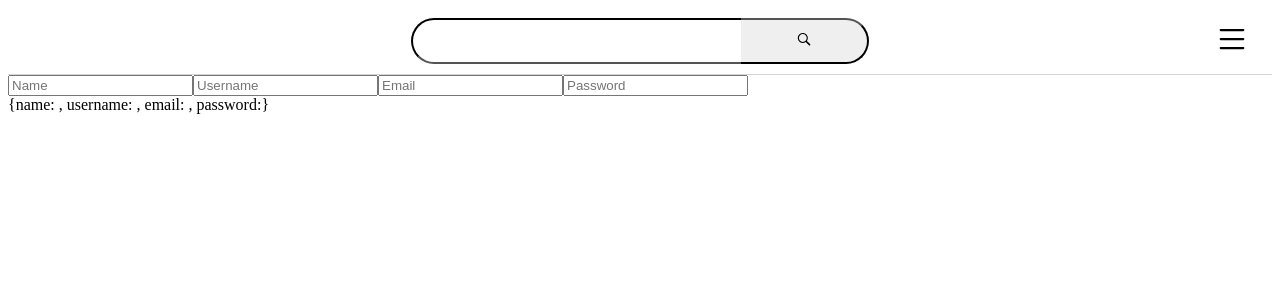
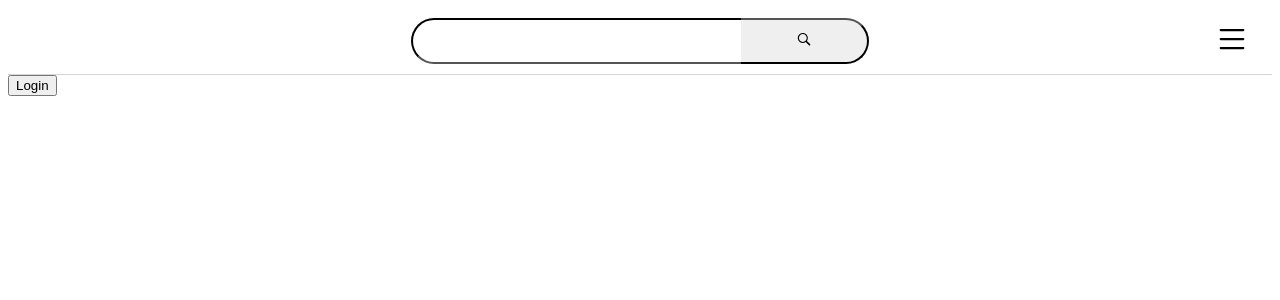
Before and after one commit to Blin70/React, a React (Create React App) app: page /Profile in a window 1280 px wide. Shown: the top 300 px of the page. Built offline with nearby package versions, Linux system fonts and the light colour scheme.

Commit message:
Added Login and Logout functions using Auth0 library

```diff
--- a/package.json
+++ b/package.json
@@ -3,6 +3,7 @@
   "version": "0.1.0",
   "private": true,
   "dependencies": {
+    "@auth0/auth0-react": "^2.2.4",
     "@testing-library/jest-dom": "^5.17.0",
     "@testing-library/react": "^13.4.0",
     "@testing-library/user-event": "^13.5.0",
--- /dev/null
+++ b/src/Components/User/Login.js
@@ -0,0 +1,14 @@
+import { useAuth0 } from "@auth0/auth0-react";
+
+function LoginButton() {
+    const { loginWithRedirect } = useAuth0();
+
+    return(
+        <button onClick={() => loginWithRedirect()}>
+            Login
+        </button>
+    );
+
+};
+
+export default LoginButton;
--- /dev/null
+++ b/src/Components/User/Logout.js
@@ -0,0 +1,14 @@
+import { useAuth0 } from "@auth0/auth0-react";
+
+function LogoutButton() {
+    const { logout } = useAuth0();
+
+    return(
+        <button onClick={() => logout({ logoutParams: { returnTo: window.location.origin } })}>
+            Logout
+        </button>
+    );
+
+};
+
+export default LogoutButton;
--- a/src/Pages/ProfilePage.js
+++ b/src/Pages/ProfilePage.js
@@ -1,25 +1,23 @@
-import { useState } from "react";
+import { useAuth0 } from "@auth0/auth0-react";
+import LoginButton from "../Components/User/Login";
+import LogoutButton from "../Components/User/Logout";
 
 function ProfilePage() {
-    const [user, setUser] = useState({
-        name:"",
-        username:"",
-        email:"",
-        password:""
-    });
+    const { user, isAuthenticated, isLoading } = useAuth0();
 
-    const handleChange = (event) => {
-        setUser(prev => ({...prev, [event.target.name]:event.target.value}))
-    };
+    if(isLoading){
+        return <div>Loading...</div>;
+    }
+
     return(
-        <div>
-            <input onChange={handleChange} placeholder="Name" type="text" name="name" autoComplete="off"/>
-            <input onChange={handleChange} placeholder="Username" type="text" name="username" autoComplete="off"/>
-            <input onChange={handleChange} placeholder="Email" type="text" name="email" autoComplete="off"/>
-            <input onChange={handleChange} placeholder="Password" type="text" name="password" autoComplete="off"/>
-            <br/>
-            {`{name:${user.name} , username:${user.username} , email:${user.email} , password:${user.password}}`}
-        </div>
+        isAuthenticated ? (
+            <div className="text-center w-full">
+                <img src={user.picture} alt={user.name}></img>
+                <h2>{user.name}</h2>
+                <p>{user.email}</p>
+                <LogoutButton/>
+            </div>
+        )  : <LoginButton/>
     );
 };
 
--- a/src/index.js
+++ b/src/index.js
@@ -3,12 +3,18 @@ import React from "react";
 import ReactDOM  from "react-dom/client";
 import App from "./App";
 import { NavigationProvider } from './context/navigation';
+import { Auth0Provider } from '@auth0/auth0-react';
 
 const el = document.getElementById('root');
 const root = ReactDOM.createRoot(el);
 
 root.render(
-    <NavigationProvider>
-        <App />
-    </NavigationProvider>
+    <Auth0Provider
+    domain="dev-if4uklkweeknsn5d.us.auth0.com"
+    clientId="U2qxQnwAT167LYcF8aUvxpjVpt0rvnDw"
+    authorizationParams={{redirect_uri: window.location.origin}}>
+        <NavigationProvider>
+            <App />
+        </NavigationProvider>
+    </Auth0Provider>
 );
```
Also changed, not shown: 1 other file (tests, documents, lock files or other folders).
